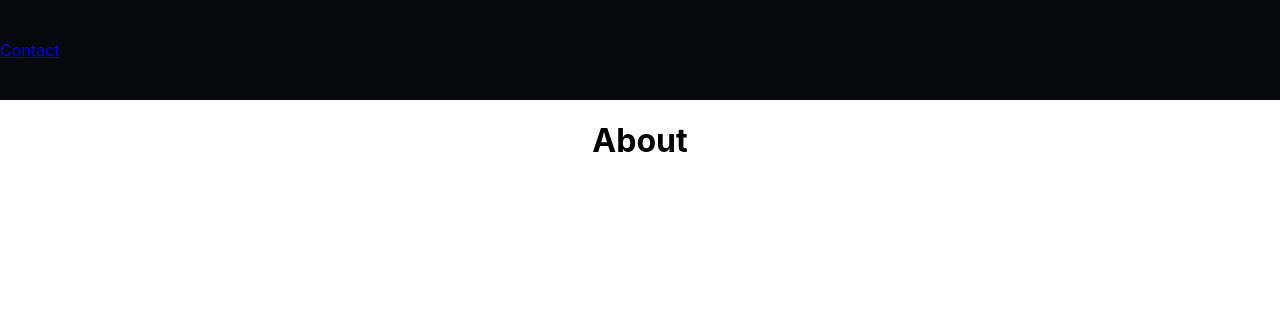
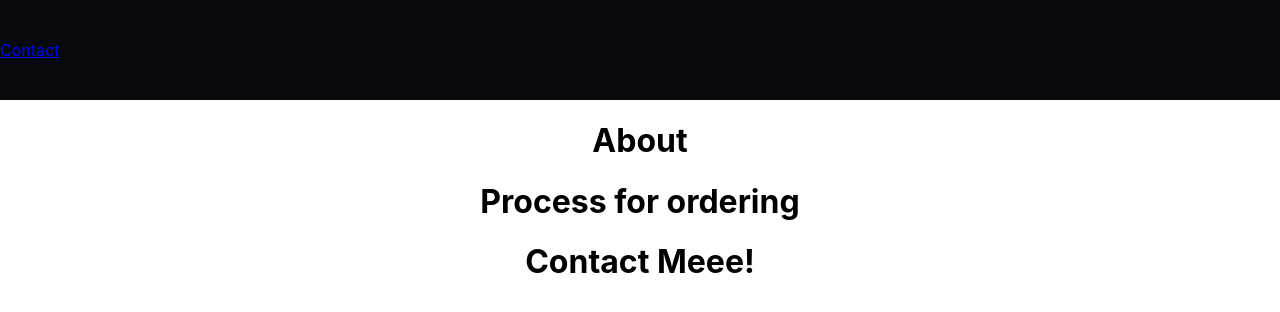
Before and after one commit to lindsay-henderson/paint-all-the-dogs, a React (Create React App) app: page / in a window 1280 px wide. Shown: the top 312 px of the page. Built offline with nearby package versions, Linux system fonts and the light colour scheme.

Commit message:
route all components to display in Main Component

```diff
--- a/src/App.js
+++ b/src/App.js
@@ -1,19 +1,17 @@
 
 import './App.css';
-import {Route, Router, Routes} from 'react-router-dom'
-import Contact from './components/Contact'
-import Nav from './components/NavBar/NavBar'
-import About from './components/About'
-import Process from './components/Process'
+import {Route, Routes} from 'react-router-dom'
+import {Contact} from './components/Contact'
+import {Process} from './components/Process'
+import {Main} from './components/Main/Main'
 
 function App() {
   return (
     <div className="App">
-        <Nav/>
         <main>
         <Routes>
           <Route path='/'
-          element={<About/>} />,
+          element={<Main/>} />,
           <Route path='/process'
           element={<Process/>}/>,
           <Route path='contact'
--- a/src/components/About.jsx
+++ b/src/components/About.jsx
@@ -1,4 +1,4 @@
-function About() {
+export const About = () => {
   return (
     <div>
       <h1>About</h1>
--- a/src/components/Contact.jsx
+++ b/src/components/Contact.jsx
@@ -1,9 +1,7 @@
-function Contact() {
+export const Contact = () => {
   return (
     <div>
       <h1>Contact Meee!</h1>
     </div>
   )
 }
-
-export default Contact
--- a/src/components/Main/Main.jsx
+++ b/src/components/Main/Main.jsx
@@ -1,4 +1,4 @@
-import {NavBar} from '../NavBar/NavBar'
+import {Nav} from '../NavBar/NavBar'
 import {About} from '../About'
 import {Process} from '../Process'
 import {Contact} from '../Contact'
@@ -6,7 +6,7 @@ import {Contact} from '../Contact'
 export const Main = (props) => {
   return (
     <div>
-      <NavBar />
+      <Nav />
       <About />
       <Process />
       <Contact />
--- a/src/components/NavBar/NavBar.jsx
+++ b/src/components/NavBar/NavBar.jsx
@@ -1,7 +1,7 @@
 import { NavLink } from "react-router-dom"
 import'./NavBar.css'
 
-function Nav() {
+export const Nav = () => {
   return (
         <nav className="nav-bar">
           <div className="home">
--- a/src/components/Process.jsx
+++ b/src/components/Process.jsx
@@ -1,9 +1,7 @@
-function Process() {
+export const Process = () => {
   return (
     <div>
       <h1>Process for ordering</h1>
     </div>
   )
 }
-
-export default Process
```
